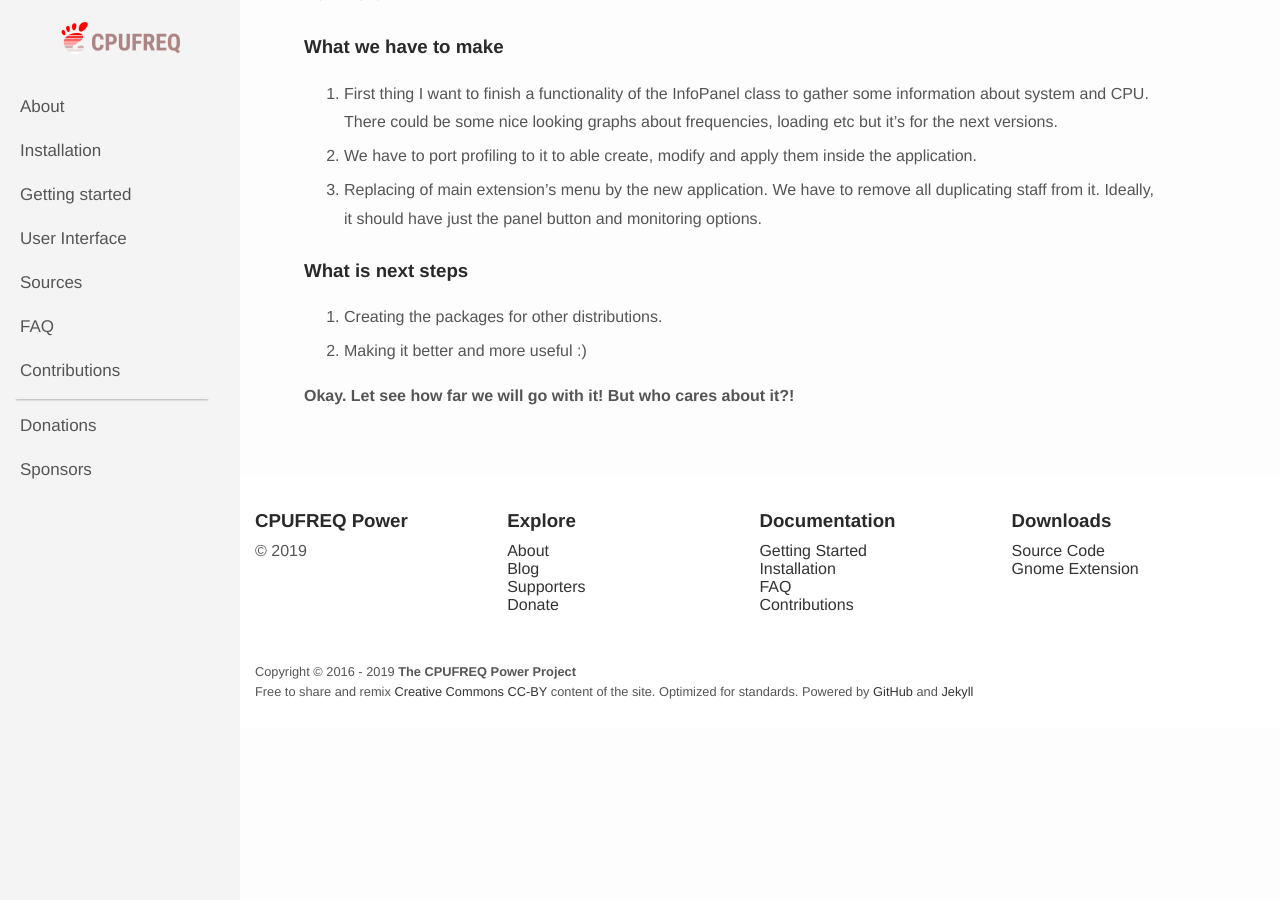
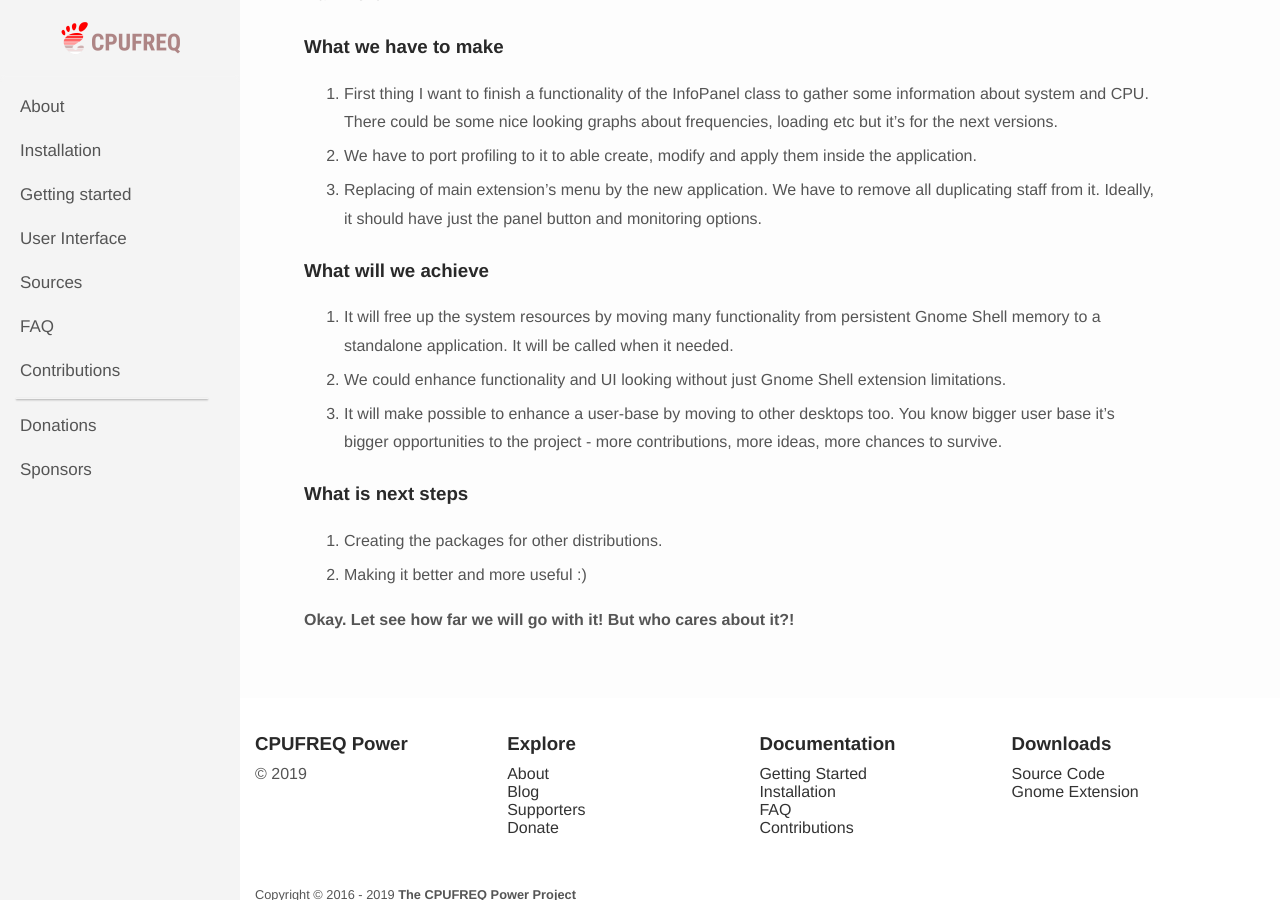
Before and after one commit to konkor/cpufreq, a Jekyll site: the page built from docs/_posts/2019-02-25-news.md, in a window 1280 px wide and 900 px high, scrolled down 1182 px. Built offline with Jekyll 4.4.1, drawn with Linux system fonts in a browser that asks for light colours; comment, search, counter and statistics services are not loaded; before the commit the page ends 1911 px from its top, so only the background shows below that.

Commit message:
Update blog

```diff
--- a/docs/_posts/2019-02-25-news.md
+++ b/docs/_posts/2019-02-25-news.md
@@ -28,6 +28,14 @@ Now it will work in parallel with the main module - extension. You just have the
 
 3. Replacing of main extension's menu by the new application. We have to remove all duplicating staff from it. Ideally, it should have just the panel button and monitoring options.
 
+### What will we achieve
+
+1. It will free up the system resources by moving many functionality from persistent Gnome Shell memory to a standalone application. It will be called when it needed.
+
+2. We could enhance functionality and UI looking without just Gnome Shell extension limitations.
+
+3. It will make possible to enhance a user-base by moving to other desktops too. You know bigger user base it's bigger opportunities to the project - more contributions, more ideas, more chances to survive.
+
 ### What is next steps
 
 1. Creating the packages for other distributions.
```
